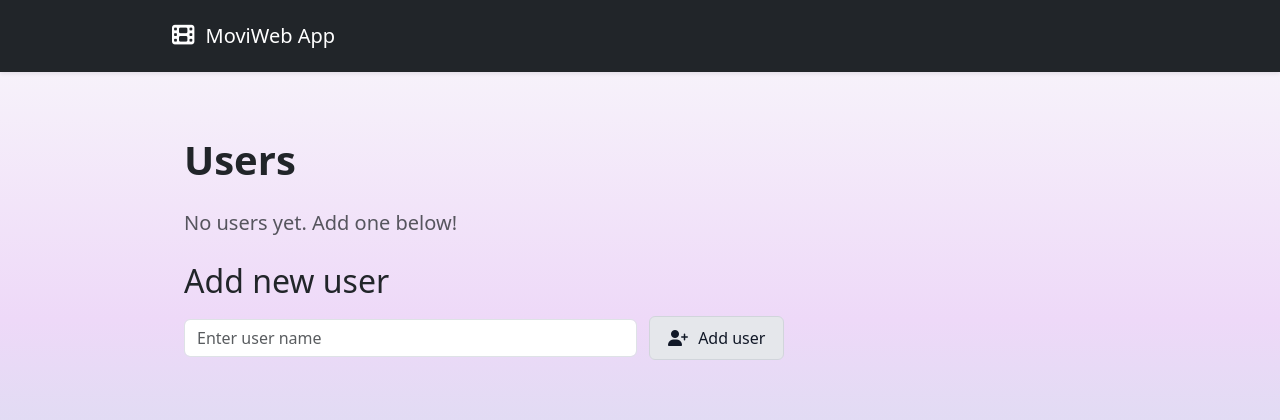
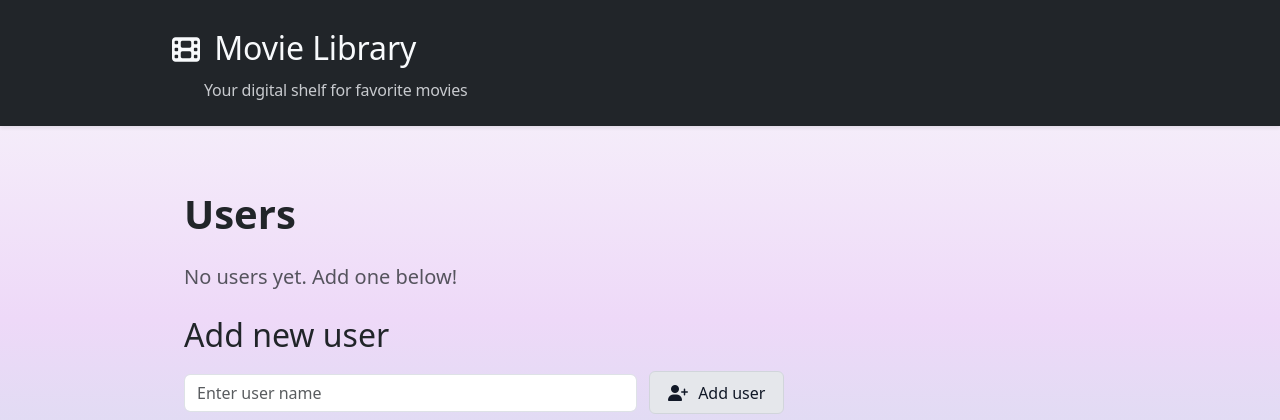
Before and after one commit to margarita-bykadorova/MoviWebApp, a Flask app: page / in a window 1280 px wide. Shown: the top 420 px of the page. Run offline with Flask 3, Linux system fonts and the light colour scheme.

Commit message:
Tweak navbar branding text and typography

```diff
--- a/static/style.css
+++ b/static/style.css
@@ -15,14 +15,29 @@ body {
 /* Navbar */
 .navbar {
     box-shadow: 0 2px 4px rgba(0, 0, 0, 0.08);
-    padding-top: 1rem !important;
-    padding-bottom: 1rem !important;
+    padding-top: 1.2rem !important;
+    padding-bottom: 1.2rem !important;
     font-size: 1.25rem;
 }
 
 .navbar-brand i {
     margin-right: 6px;
-    font-size: 1.4rem;
+    font-size: 1.75rem;
+}
+
+.navbar-brand .app-title {
+    font-size: 1.55rem;
+    font-weight: 700;
+}
+
+/* Navbar slogan */
+.navbar-brand .slogan {
+    font-size: 0.9rem;
+    margin-left: 2rem;   /* aligns under the title */
+    margin-top: 4px;
+    color: rgba(217, 238, 239, 0.65);      /* soft, readable gray */
+    letter-spacing: 0.2px;
+    opacity: 0.9;
 }
 
 /* Headings */
@@ -39,6 +54,23 @@ h2,
 /* Flash messages */
 .flash-messages {
     margin-bottom: 1rem;
+}
+
+/* Harmonize navbar style with page body font */
+.navbar-brand .app-title {
+    font-size: 2rem;          /* softer large title */
+    font-weight: 500;            /* not too bold */
+    letter-spacing: -0.1px;      /* modern subtle touch */
+    color: #f8fafc;              /* clean soft white */
+}
+
+.navbar-brand .slogan {
+    margin-top: 6px;
+    font-size: 1rem;
+    font-weight: 400;
+    opacity: 0.85;
+    letter-spacing: -0.2px;
+    color: #e5e7eb;
 }
 
 /* ----------------------------------------------------
--- a/templates/base.html
+++ b/templates/base.html
@@ -28,8 +28,11 @@
 
 <nav class="navbar navbar-expand-lg navbar-dark bg-dark mb-4">
     <div class="container">
-        <a class="navbar-brand" href="{{ url_for('index') }}">
-            <i class="fa-solid fa-film"></i> MoviWeb App
+        <a class="navbar-brand d-flex flex-column" href="{{ url_for('index') }}">
+            <span class="app-title">
+                <i class="fa-solid fa-film"></i> Movie Library
+            </span>
+            <small class="slogan">Your digital shelf for favorite movies</small>
         </a>
     </div>
 </nav>
```
